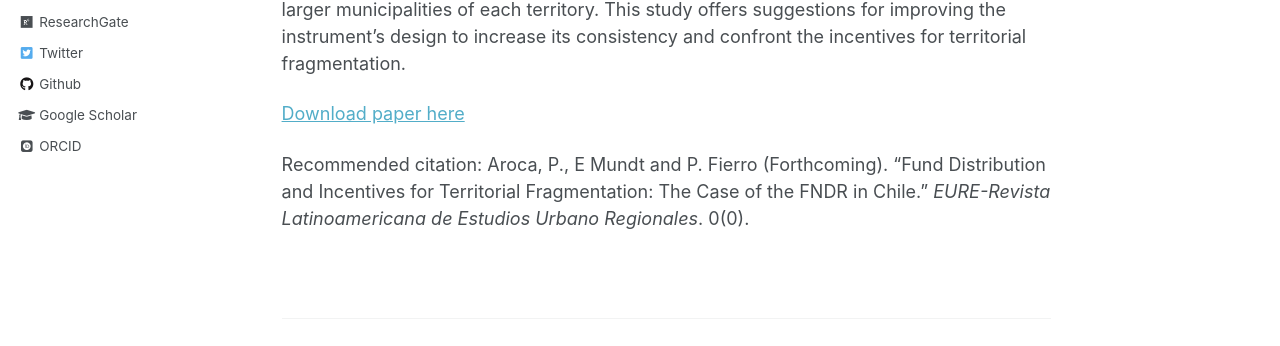
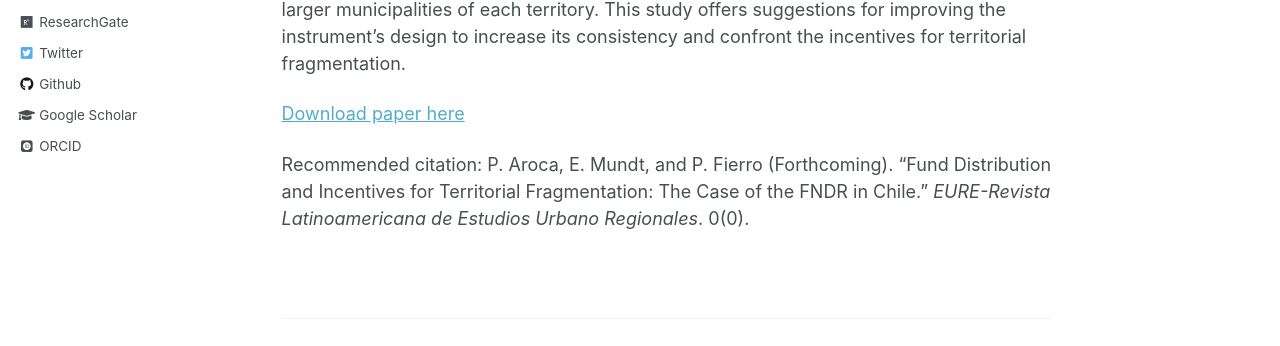
Before and after one commit to pedrofierroz87/pedrofierroz87.github.io, a Jekyll site: the page built from _publications/2022-09-11-paper-title-number-7.md, in a window 1280 px wide and 1065 px high. Shown: the part 338-684 px from the top of the window. Built offline with Jekyll 4.4.1, drawn with Linux system fonts in a browser that asks for light colours; some web fonts are replaced; part of the change alters nothing that is shown.

```diff
--- a/_publications/2023-10-27-paper-title-number-7.md
+++ b/_publications/2022-09-11-paper-title-number-7.md
@@ -1,15 +1,15 @@
 ---
 title: "Fund Distribution and Incentives for Territorial Fragmentation: The Case of the FNDR in Chile"
 collection: publications
-permalink: /publication/2023-10-27-paper-title-number-7
+permalink: /publication/2022-09-11-paper-title-number-7
 excerpt: 'This study analyzes the National Fund for Regional Development (FNDR), the principal policy for territorial development and compensation in Chile. It identifies three design issues that hinder its purpose. Firstly, it is shown that the distribution criteria result in investment centralization in regions with higher demographic concentration. Secondly, the evidence suggests that the FNDR promotes regional fragmentation, as it increases the relative percentage in the allocation of the original territory following the division of territories. Finally, it is demonstrated that discretion in fund allocation at the intra-regional level generates additional incentives for fragmentation, as it favors distribution in the larger municipalities of each territory. This study offers suggestions for improving the instrument's design to increase its consistency and confront the incentives for territorial fragmentation.'
-date: 2023-10-27
+date: 2023-05-10
 venue: 'EURE-Revista Latinoamericana de Estudios Urbano Regionales'
 paperurl: 'https://journals.sagepub.com/doi/full/10.1177/08944393221087940'
-citation: 'Aroca, P., E Mundt and P. Fierro (Forthcoming). &quot;Fund Distribution and Incentives for Territorial Fragmentation: The Case of the FNDR in Chile.&quot; <i>EURE-Revista Latinoamericana de Estudios Urbano Regionales</i>. 0(0).'
+citation: 'P. Aroca, E. Mundt, and P. Fierro (Forthcoming). &quot;Fund Distribution and Incentives for Territorial Fragmentation: The Case of the FNDR in Chile.&quot; <i>Social Science Computer Review</i>. 0(0).'
 ---
 This study analyzes the National Fund for Regional Development (FNDR), the principal policy for territorial development and compensation in Chile. It identifies three design issues that hinder its purpose. Firstly, it is shown that the distribution criteria result in investment centralization in regions with higher demographic concentration. Secondly, the evidence suggests that the FNDR promotes regional fragmentation, as it increases the relative percentage in the allocation of the original territory following the division of territories. Finally, it is demonstrated that discretion in fund allocation at the intra-regional level generates additional incentives for fragmentation, as it favors distribution in the larger municipalities of each territory. This study offers suggestions for improving the instrument's design to increase its consistency and confront the incentives for territorial fragmentation.
 
 [Download paper here](https://journals.sagepub.com/doi/full/10.1177/08944393221087940)
 
-Recommended citation: Aroca, P., E Mundt and P. Fierro (Forthcoming). "Fund Distribution and Incentives for Territorial Fragmentation: The Case of the FNDR in Chile." <i>EURE-Revista Latinoamericana de Estudios Urbano Regionales</i>. 0(0).
+Recommended citation: P. Aroca, E. Mundt, and P. Fierro (Forthcoming). "Fund Distribution and Incentives for Territorial Fragmentation: The Case of the FNDR in Chile." <i>EURE-Revista Latinoamericana de Estudios Urbano Regionales</i>. 0(0).
```
